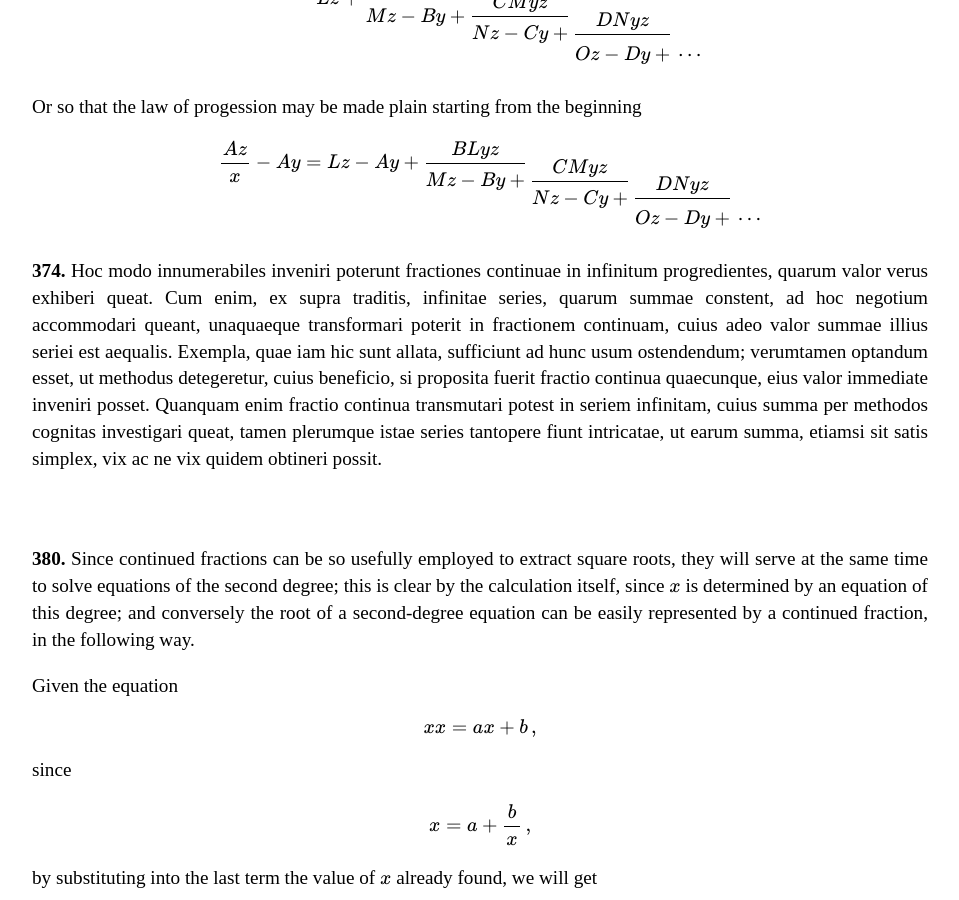
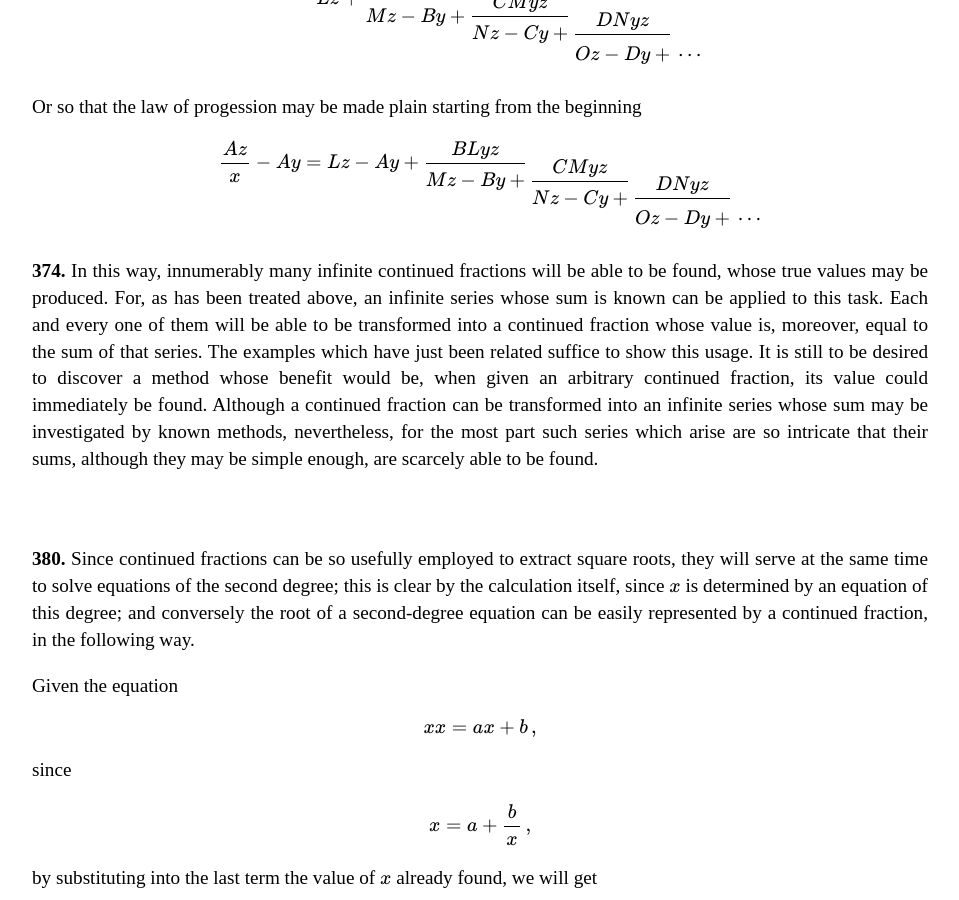
Before and after one commit to ttdoucet/ttdoucet.github.io, a Jekyll site: the page built from euler/e101-en.html, in a window 1280 px wide and 900 px high, scrolled down 15738 px. Shown: the whole window, without its empty margins (160-1119 px from the left). Built offline with Jekyll 4.4.1, drawn with Linux system fonts in a browser that asks for light colours; formulas are drawn with MathJax 3.

Commit message:
Translated p.374 of e101.

```diff
--- a/euler/e101-en.html
+++ b/euler/e101-en.html
@@ -824,19 +824,22 @@ Or so that the law of progession may be made plain starting from the beginning
 \end{equation}
 
 <p><esec>374.</esec>
-Hoc modo innumerabiles inveniri poterunt fractiones continuae in
-infinitum progredientes, quarum valor verus exhiberi queat. Cum enim, ex
-supra traditis, infinitae series, quarum summae constent, ad hoc negotium
-accommodari queant, unaquaeque transformari poterit in fractionem continuam,
-cuius adeo valor summae illius seriei est aequalis.
-Exempla, quae iam hic
-sunt allata, sufficiunt ad hunc usum ostendendum; verumtamen optandum
-esset, ut methodus detegeretur, cuius beneficio, si proposita fuerit fractio
-continua quaecunque, eius valor immediate inveniri posset. Quanquam enim
-fractio continua transmutari potest in seriem infinitam, cuius summa per
-methodos cognitas investigari queat, tamen plerumque istae series tantopere
-fiunt intricatae, ut earum summa, etiamsi sit satis simplex, vix ac ne vix
-quidem obtineri possit.
+In this way, innumerably many infinite continued fractions will be
+able to be found, whose true values may be produced.
+For, as has been treated above, an infinite series whose sum is known
+can be applied to this task.
+Each and every one of them will be able to be transformed into a
+continued fraction whose value is, moreover, equal to the sum of that
+series.
+The examples which have just been related suffice to show this usage.
+It is still to be desired to discover a method whose benefit would be,
+when given an arbitrary continued fraction, its value could
+immediately be found.
+Although a continued fraction can be transformed into an infinite
+series whose sum may be investigated by known methods, nevertheless,
+for the most part such series which arise are so intricate that their
+sums, although they may be simple enough, are scarcely able to be
+found.
 
 
 <br><br><br>
```
